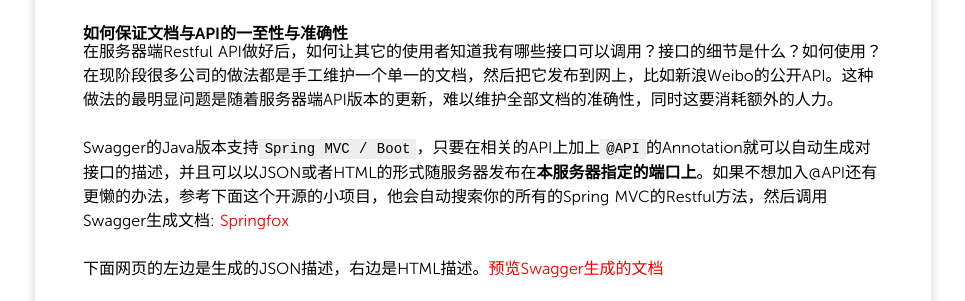
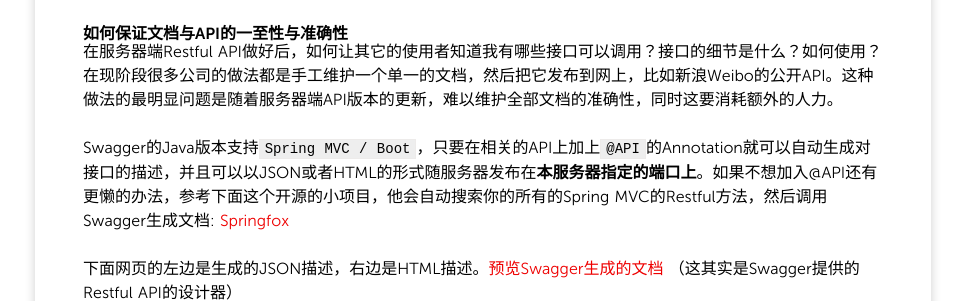
Before and after one commit to dashjim/dashjim.github.com, a Jekyll site: the page built from _posts/2015/2015-10-12-[Jim谈架构]用Swagger实现Restful服务的发现与发布.md, in a window 1280 px wide and 900 px high, scrolled down 332 px, cut to the strip 0-301 px from the top of the window. Shown: the whole strip, without its empty margins (157-1122 px from the left). Built offline with Jekyll 4.4.1, drawn with Linux system fonts in a browser that asks for light colours; nearby versions of some CDN libraries; Markdown is read by kramdown in place of the engine named in the settings; comment, search, counter and statistics services are not loaded.

Commit message:
Update 2015-10-12-[Jim谈架构]用Swagger实现Restful服务的发现与发布.md

```diff
--- a/_posts/2015/2015-10-12-[Jim谈架构]用Swagger实现Restful服务的发现与发布.md
+++ b/_posts/2015/2015-10-12-[Jim谈架构]用Swagger实现Restful服务的发现与发布.md
@@ -20,7 +20,7 @@
 
 Swagger的Java版本支持`Spring MVC / Boot`，只要在相关的API上加上`@API`的Annotation就可以自动生成对接口的描述，并且可以以JSON或者HTML的形式随服务器发布在**本服务器指定的端口上**。如果不想加入@API还有更懒的办法，参考下面这个开源的小项目，他会自动搜索你的所有的Spring MVC的Restful方法，然后调用Swagger生成文档: [Springfox](http://www.hascode.com/2015/07/integrating-swagger-into-a-spring-boot-restful-webservice-with-springfox/)
 
-下面网页的左边是生成的JSON描述，右边是HTML描述。[预览Swagger生成的文档](http://editor.swagger.io/#/)
+下面网页的左边是生成的JSON描述，右边是HTML描述。[预览Swagger生成的文档](http://editor.swagger.io/#/) （这其实是Swagger提供的Restful API的设计器）
 
 ![预览图](/media/pic2015/1012-0.png)
 Swagger生成的文档不仅仅是对API的描述，你还可以直接对每API做测试！
```
